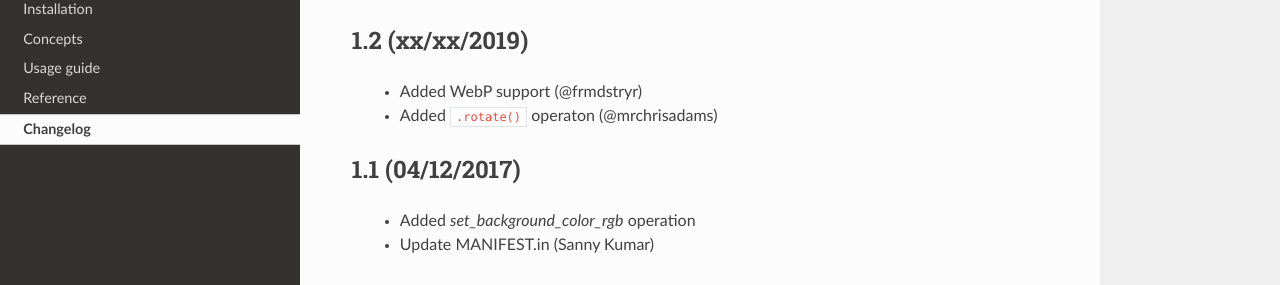
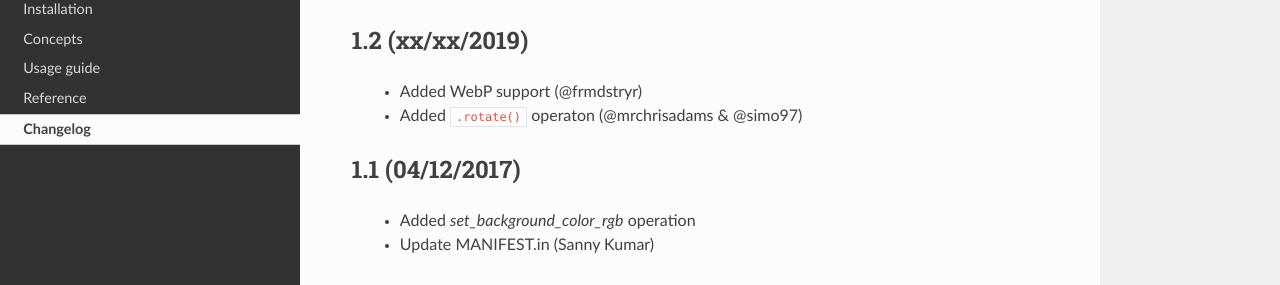
Before and after one commit to wagtail/Willow, a Sphinx documentation site: the page built from docs/changelog.rst, in a window 1280 px wide and 900 px high. Shown: the part 136-421 px from the top of the window. Built offline with Sphinx 7.4.7 and the Read the Docs theme 2.0.0, drawn with Linux system fonts in a browser that asks for light colours.

Commit message:
Add credit for Adonis (@simo97)

```diff
--- a/docs/changelog.rst
+++ b/docs/changelog.rst
@@ -5,7 +5,7 @@ Changelog
 ----------------
 
  - Added WebP support (@frmdstryr)
- - Added ``.rotate()`` operaton (@mrchrisadams)
+ - Added ``.rotate()`` operaton (@mrchrisadams & @simo97)
 
 1.1 (04/12/2017)
 ----------------
```
